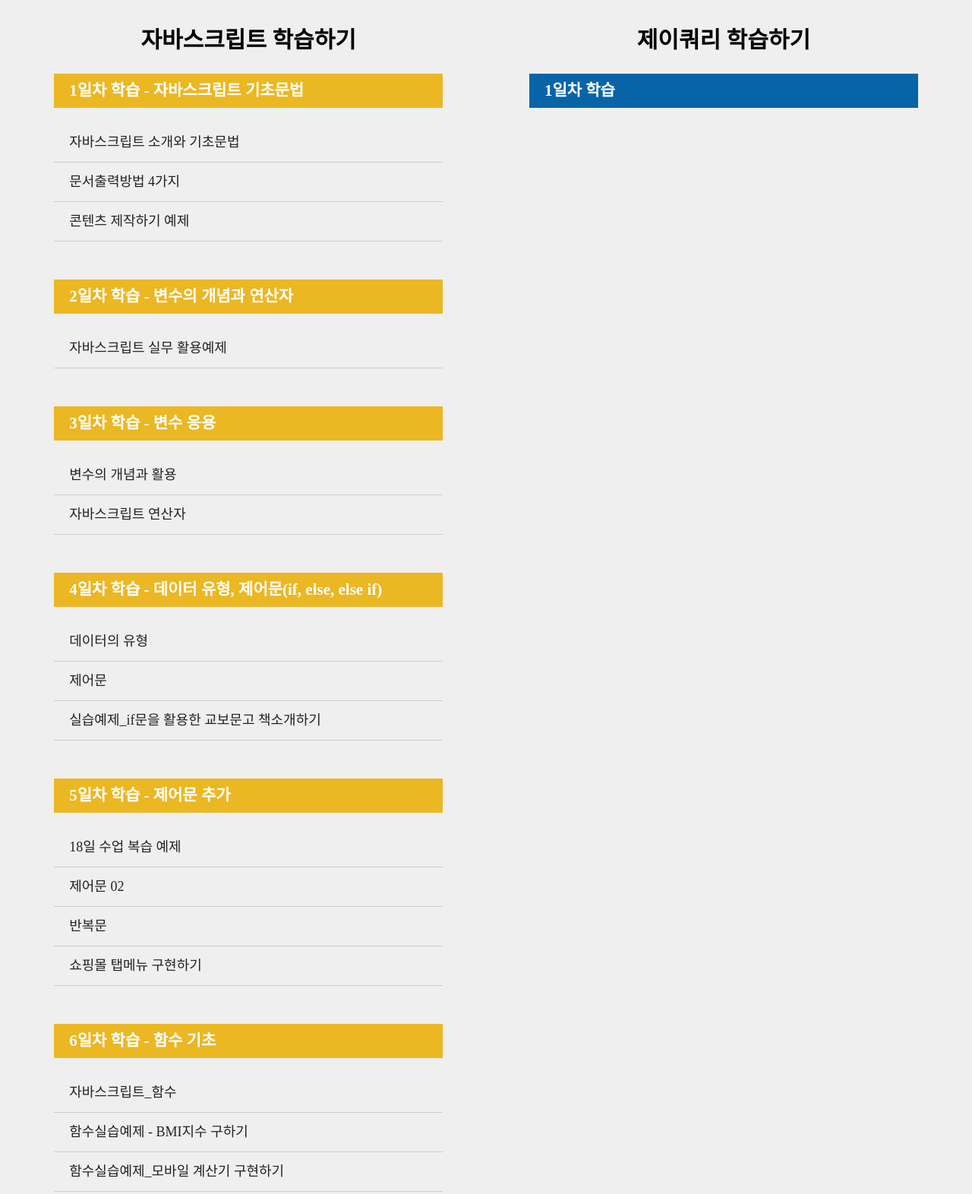
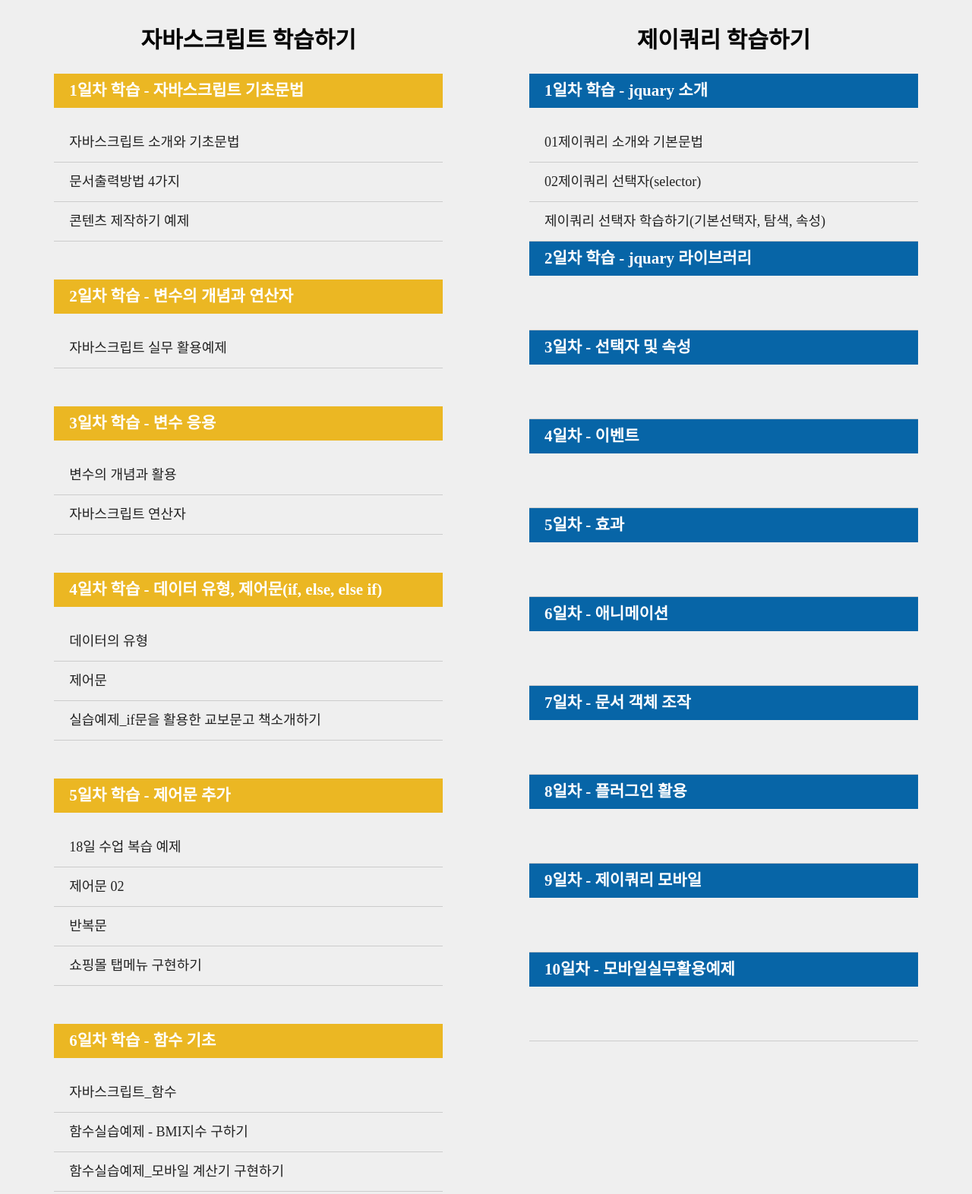
Before and after one commit to wlgusq/javascript_jquary, a plain HTML site: page index.html in a window 1280 px wide. Shown: the part 5-1577 px from the top of the page at 76% size. Drawn offline with Linux system fonts and the light colour scheme.

Commit message:
1229 수업 내용 추가

```diff
--- a/index.html
+++ b/index.html
@@ -140,7 +140,38 @@
     <h2>제이쿼리 학습하기</h2>
 
     <dl>
-      <dt>1일차 학습</dt>
+      <dt>1일차 학습 - jquary 소개</dt>
+      <dd><a href="../04_jquery/1229/jquery_basic.html" title="01제이쿼리 소개와 기본문법">01제이쿼리 소개와 기본문법</a></dd>
+      <dd><a href="../04_jquery/1229/jquery_selector.html" title="02제이쿼리 선택자(selector)">02제이쿼리 선택자(selector)</a></dd>
+      <dd><a href="../04_jquery/1229/과제물_제이쿼리 선택자 학습하기(기본선택자, 탐색, 속성).html" title="제이쿼리 선택자 학습하기(기본선택자, 탐색, 속성)">제이쿼리 선택자 학습하기(기본선택자, 탐색, 속성)</a></dd>
+
+      <dt>2일차 학습 - jquary 라이브러리</dt>
+      <dd><a href=""></a></dd>
+
+      <dt>3일차 - 선택자 및 속성</dt>
+      <dd><a href=""></a></dd>
+
+      <dt>4일차 - 이벤트</dt>
+      <dd><a href=""></a></dd>
+
+      <dt>5일차 - 효과</dt>
+      <dd><a href=""></a></dd>
+
+      <dt>6일차 - 애니메이션</dt>
+      <dd><a href=""></a></dd>
+
+      <dt>7일차 - 문서 객체 조작</dt>
+      <dd><a href=""></a></dd>
+
+      <dt>8일차 - 플러그인 활용</dt>
+      <dd><a href=""></a></dd>
+
+      <dt>9일차 - 제이쿼리 모바일</dt>
+      <dd><a href=""></a></dd>
+
+      <dt>10일차 - 모바일실무활용예제</dt>
+      <dd><a href=""></a></dd>
+
     </dl>
 
 
```
